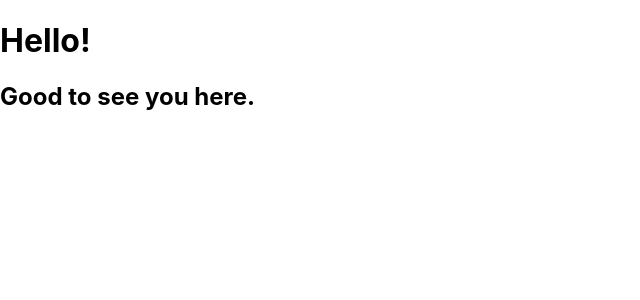
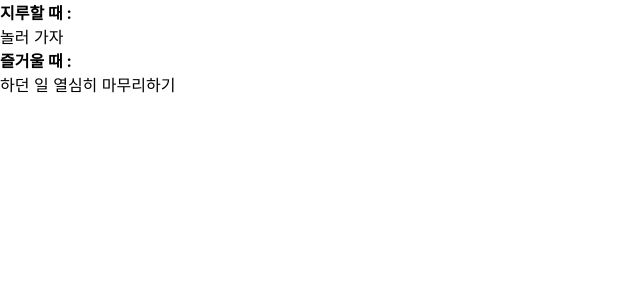
Before and after one commit to kimseonghyoek/PRA_REACT, a React (Create React App) app: page / in a window 1280 px wide. Shown: the top 300 px of the page, without its empty margins (0-640 px from the left). Built offline with nearby package versions, Linux system fonts and the light colour scheme.

Commit message:
first-commit

```diff
--- a/src/App.js
+++ b/src/App.js
@@ -1,13 +1,19 @@
-import logo from './logo.svg';
-import './App.css';
+import React from 'react';
+import Todaytudo from './Component/Todaytudo';
+ import MyComponent from './Component/MyComponent';
+ import PropsComponent from './Component/PropsComponent'
+ import ChildCompnet from './Component/ChildComponent';
+ import BooleanComponent from './Component/BooleanComponent';
 
-function App() {
-  return (
-    <div className="App">
-      const name = 'Josh Perez';
-      const element = <h1>Hello, {name} </h1>
+class App extends React.Component {
+  render() {
+    return  (
+      <div>
+      <div><b>지루할 때 : </b> <BooleanComponent bored></BooleanComponent></div>
+      <div><b>즐거울 때 : </b> <BooleanComponent></BooleanComponent></div>
     </div>
-  );
+    );
+  }
 }
 
 export default App;
--- /dev/null
+++ b/src/Component/BooleanComponent.jsx
@@ -0,0 +1,15 @@
+import React from 'react';
+
+class BooleanComponent extends React.Component {
+    render() {
+        // 불리언 타입을 조건문에 적용한 예제
+        const message = this.props.bored ? '놀러 가자' : '하던 일 열심히 마무리하기';
+        return (
+             <div className="message-container">
+                 {message}
+             </div>
+        );
+    }
+}
+
+export default BooleanComponent;
--- /dev/null
+++ b/src/Component/ChildComponent.jsx
@@ -0,0 +1,37 @@
+import React from 'react';
+import PropsTypes from 'prop-types';
+
+ class ChildComponent extends React.Component {
+     render() {
+         const {
+             boolValue,
+             numValue,
+             arrayValue,
+             objValue,
+             nodeValue,
+             funcValue
+         } = this.props;
+
+         return(
+             <div>
+                 <span>불리언 값: {boolValue}</span>
+                 <span>숫자 값: {numValue}</span>
+                 <span>배열 값: {arrayValue}</span>
+                 <span>객체 값: {String(objValue)}</span>
+                 <span>노드 값: {nodeValue}</span>
+                 <span>함수 값: {String(funcValue)}</span>
+             </div>
+         );
+     }
+ }
+
+ ChildComponent.propTypes = {
+     boolValue: PropsTypes.bool,
+     numbValue: PropsTypes.number,
+     arraylValue: PropsTypes.arrayOf(PropsTypes.number),
+     objValue: PropsTypes.object,
+     nodeValue: PropsTypes.node,
+     funcValue: PropsTypes.func,
+ }
+
+export default ChildComponent;
--- /dev/null
+++ b/src/Component/MyComponent.jsx
@@ -0,0 +1,15 @@
+import React from 'react';
+
+class MyComponet extends React.Component {
+    render() {
+        const name = this.props.name;
+
+        return (
+            <span>
+                {name}
+            </span>
+        )
+    }
+}
+
+export default MyComponet;
--- /dev/null
+++ b/src/Component/PropsComponent.jsx
@@ -0,0 +1,18 @@
+import React from 'react';
+import PropTypes from 'prop-types';
+
+class PropsComponent extends React.Component {
+    render() {
+        return (
+            <div className="message-container">
+                {this.props.name}
+            </div>
+        );
+    }
+}
+
+PropsComponent.propTypes = {
+    name: PropTypes.string,
+};
+
+export default PropsComponent;
--- /dev/null
+++ b/src/Component/Todaytudo.jsx
@@ -0,0 +1,13 @@
+import React from 'react';
+
+class Todaytudo extends React.Component {
+    render() {
+        return(
+            <div className="message-container">
+                놀러가자
+            </div>
+        )
+    }
+}
+
+export default Todaytudo;
--- a/src/index.js
+++ b/src/index.js
@@ -4,15 +4,9 @@ import './index.css';
 import App from './App';
 import reportWebVitals from './reportWebVitals';
 
-const element = (
-  <div>
-    <h1>Hello!</h1>
-    <h2>Good to see you here.</h2>
-  </div>
-)
 
 ReactDOM.render(
-  element,
+  <App></App>,
   document.getElementById('root')
 );
 
```
Also changed, not shown: src/Component/ChildComponent2.jsx (added, +26 -0 lines), 1 other file (tests, documents, lock files or other folders).
